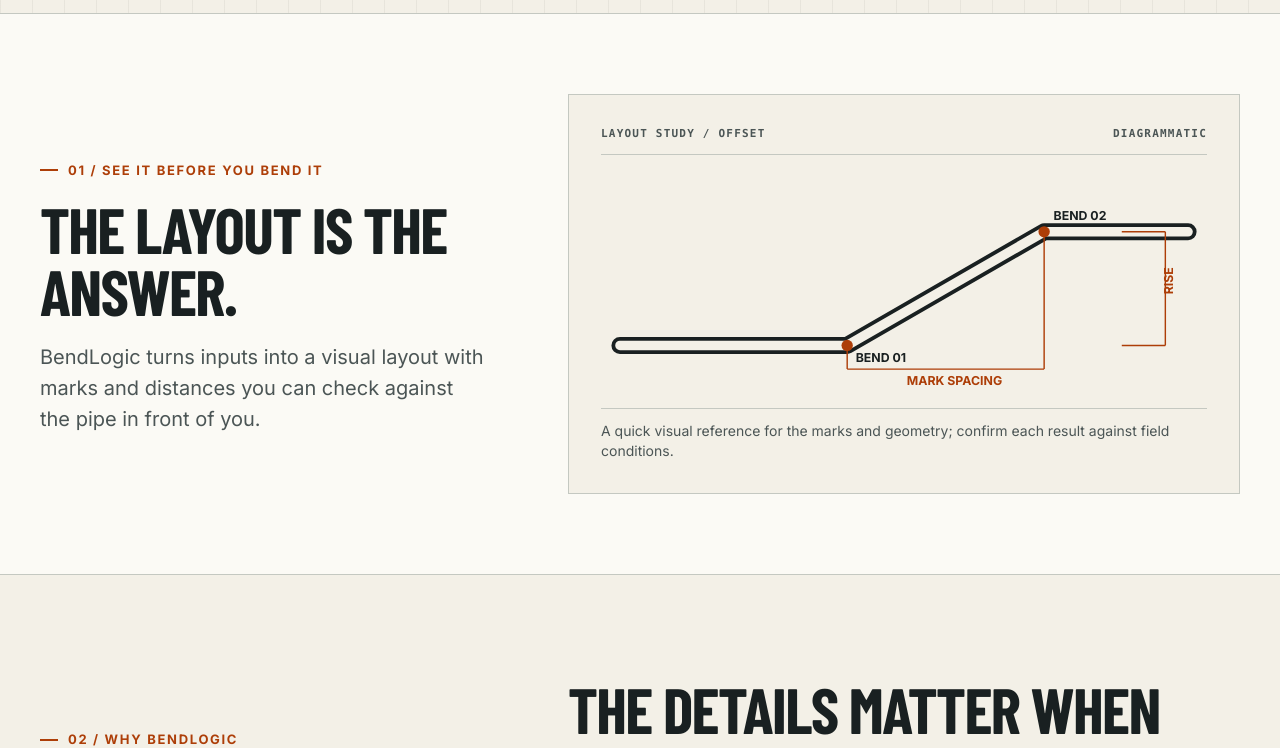
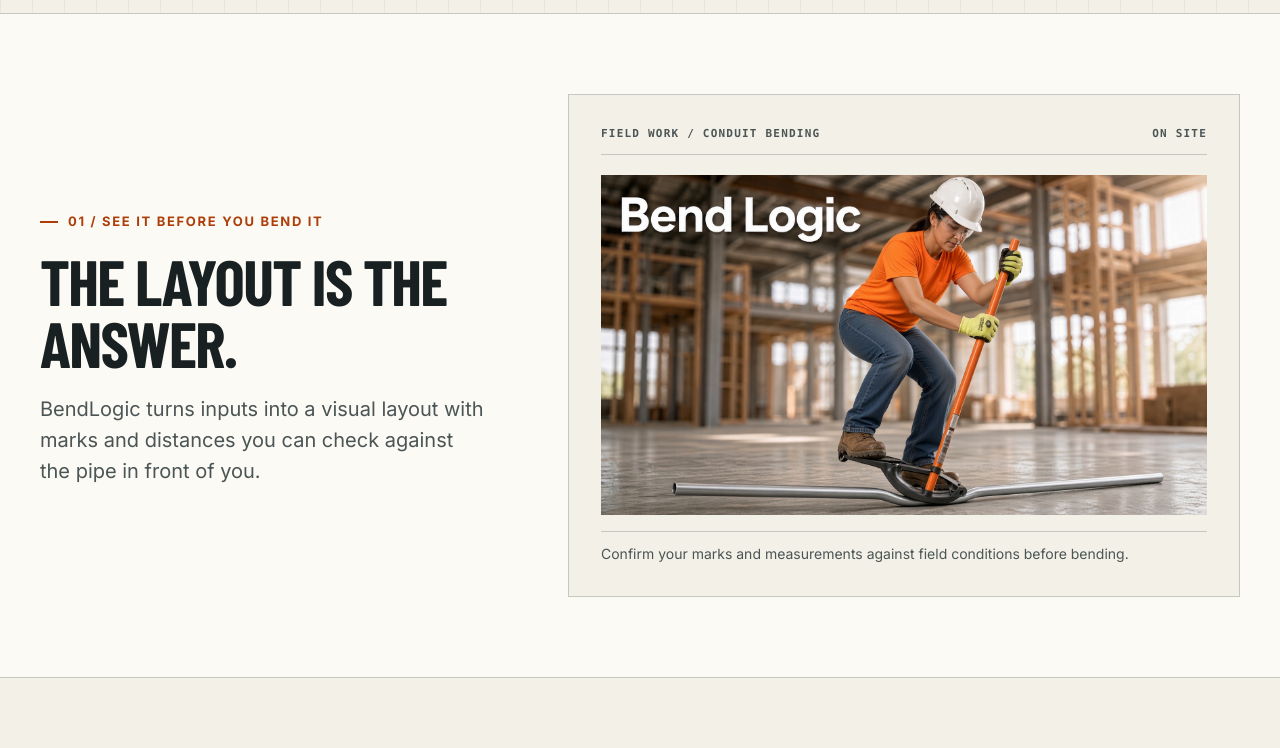
Before and after one commit to stevennn00/bendlogic-site, a Next.js app: page / in a window 1280 px wide. Shown: the part 1040-1788 px from the top of the page. Built offline with nearby package versions, Linux system fonts and the light colour scheme; a web font is replaced by a local one.

Commit message:
feat: replace offset diagram with conduit bending photo

```diff
--- a/components/ProductProof.tsx
+++ b/components/ProductProof.tsx
@@ -1,3 +1,5 @@
+import Image from "next/image";
+
 export default function ProductProof() {
   return (
     <section id="proof" className="scroll-mt-20 bg-[var(--color-sheet)]">
@@ -8,17 +10,9 @@
           <p className="body-lead mt-5 max-w-[450px]">BendLogic turns inputs into a visual layout with marks and distances you can check against the pipe in front of you.</p>
         </div>
         <div className="relative border border-[var(--color-line)] bg-[var(--color-paper)] p-4 sm:p-8">
-          <div className="mb-5 flex justify-between gap-2 border-b border-[var(--color-line)] pb-3 text-[var(--color-muted)] technical-label"><span>Layout study / Offset</span><span>Diagrammatic</span></div>
-          <svg viewBox="0 0 640 230" role="img" aria-label="Diagram of two thirty-degree bends creating an offset" className="block w-full" fill="none">
-            <path d="M20 180H260L468 60H620" stroke="#192021" strokeWidth="18" strokeLinejoin="round" strokeLinecap="round" />
-            <path d="M20 180H260L468 60H620" stroke="#f3f0e7" strokeWidth="10" strokeLinejoin="round" strokeLinecap="round" />
-            <path d="M260 180V205M468 60V205M260 205H468" stroke="#ad3e08" strokeWidth="1.5" />
-            <path d="M550 60H596M596 60V180M550 180H596" stroke="#ad3e08" strokeWidth="1.5" />
-            <circle cx="260" cy="180" r="6" fill="#ad3e08" /><circle cx="468" cy="60" r="6" fill="#ad3e08" />
-            <text x="269" y="198" fill="#192021" fontSize="13" fontWeight="700">BEND 01</text><text x="478" y="48" fill="#192021" fontSize="13" fontWeight="700">BEND 02</text>
-            <text x="323" y="222" fill="#ad3e08" fontSize="13" fontWeight="700">MARK SPACING</text><text x="604" y="126" fill="#ad3e08" fontSize="13" fontWeight="700" transform="rotate(-90 604 126)">RISE</text>
-          </svg>
-          <p className="mt-4 border-t border-[var(--color-line)] pt-3 text-sm text-[var(--color-muted)]">A quick visual reference for the marks and geometry; confirm each result against field conditions.</p>
+          <div className="mb-5 flex flex-wrap justify-between gap-2 border-b border-[var(--color-line)] pb-3 text-[var(--color-muted)] technical-label"><span>Field work / Conduit bending</span><span>On site</span></div>
+          <Image src="/women-bending.jpg" alt="A woman wearing a hard hat and gloves bends conduit with a manual bender" width={1792} height={1008} sizes="(max-width: 1024px) 100vw, 60vw" className="block h-auto w-full" />
+          <p className="mt-4 border-t border-[var(--color-line)] pt-3 text-sm text-[var(--color-muted)]">Confirm your marks and measurements against field conditions before bending.</p>
         </div>
       </div>
     </section>
```
Also changed, not shown: public/women-bending.jpg (added).
